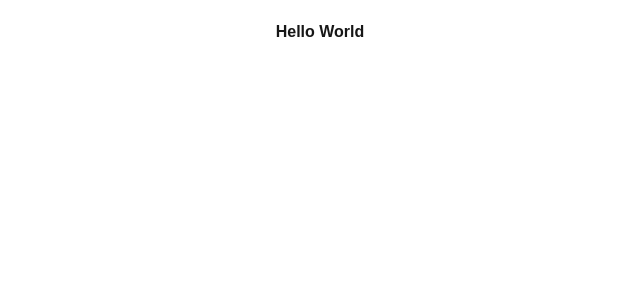
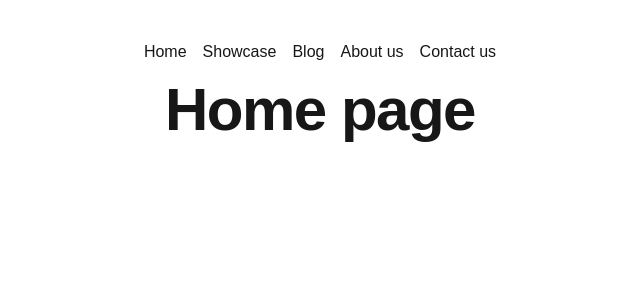
Before and after one commit to apavazza/HCI, a Next.js app: page / in a window 1280 px wide. Shown: the top 300 px of the page, without its empty margins (320-960 px from the left). Built offline with nearby package versions, Linux system fonts and the light colour scheme.

Commit message:
Created component - Navigation

```diff
--- /dev/null
+++ b/src/app/about/page.tsx
@@ -0,0 +1,9 @@
+import { Navigation } from "../page";
+export default function AboutPage() {
+  return (
+    <main className="flex min-h-screen flex-col items-center p-10">
+      <Navigation />
+      <h1 className="text-6xl font-extrabold tracking-tight">About Us</h1>
+    </main>
+  );
+}
--- /dev/null
+++ b/src/app/blog/page.tsx
@@ -0,0 +1,9 @@
+import { Navigation } from "../page";
+export default function BlogPage() {
+  return (
+    <main className="flex min-h-screen flex-col items-center p-10">
+      <Navigation />
+      <h1 className="text-6xl font-extrabold tracking-tight">Blog</h1>
+    </main>
+  );
+}
--- /dev/null
+++ b/src/app/contact/page.tsx
@@ -0,0 +1,9 @@
+import { Navigation } from "../page";
+export default function ContactPage() {
+  return (
+    <main className="flex min-h-screen flex-col items-center p-10">
+      <Navigation />
+      <h1 className="text-6xl font-extrabold tracking-tight">Contact Us</h1>
+    </main>
+  );
+}
--- a/src/app/page.tsx
+++ b/src/app/page.tsx
@@ -1,7 +1,47 @@
+type Page = {
+  title: string;
+  path: `/${string}`;
+};
+
+const pages: Page[] = [
+  { title: "Home",
+    path: "/",
+  },
+  {
+    title: "Showcase",
+    path: "/showcase",
+  },
+  {
+    title: "Blog",
+    path: "/blog",
+  },
+  {
+    title: "About us",
+    path: "/about",
+  },
+  {
+    title: "Contact us",
+    path: "/contact",
+  },
+];
+
+function processPage(page: Page, index: number) {
+  return (
+    <li key={index}>
+      <a href={page.path}>{page.title}</a>
+    </li>
+  );
+}
+
+export function Navigation() {
+  return <ul className="flex space-x-4 mb-4">{pages.map(processPage)}</ul>;
+}
+
 export default function Home() {
   return (
-    <div>
-      <h1 style={{textAlign: "center", fontWeight: "bold", marginTop: "20px" }}>Hello World</h1>
-    </div>
+    <main className="flex min-h-screen flex-col items-center p-10">
+      <Navigation />
+      <h1 className="text-6xl font-extrabold tracking-tight">Home page</h1>
+    </main>
   );
 }
--- /dev/null
+++ b/src/app/showcase/page.tsx
@@ -0,0 +1,9 @@
+import { Navigation } from "../page";
+export default function ShowcasePage() {
+  return (
+    <main className="flex min-h-screen flex-col items-center p-10">
+      <Navigation />
+      <h1 className="text-6xl font-extrabold tracking-tight">Showcase</h1>
+    </main>
+  );
+}
```
